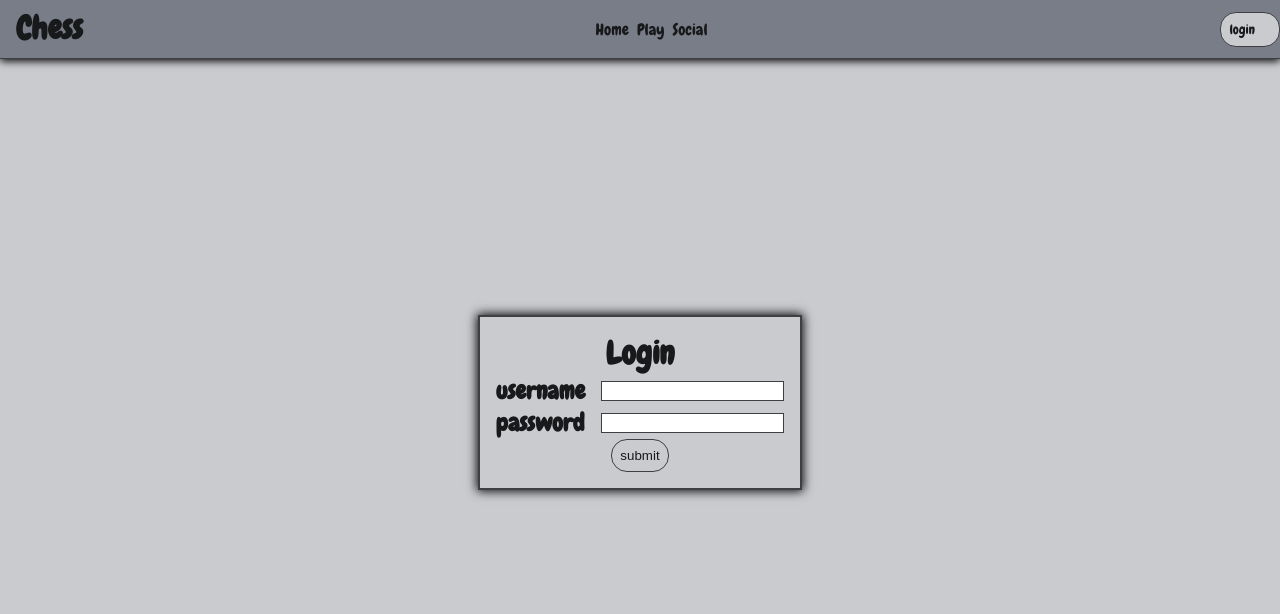
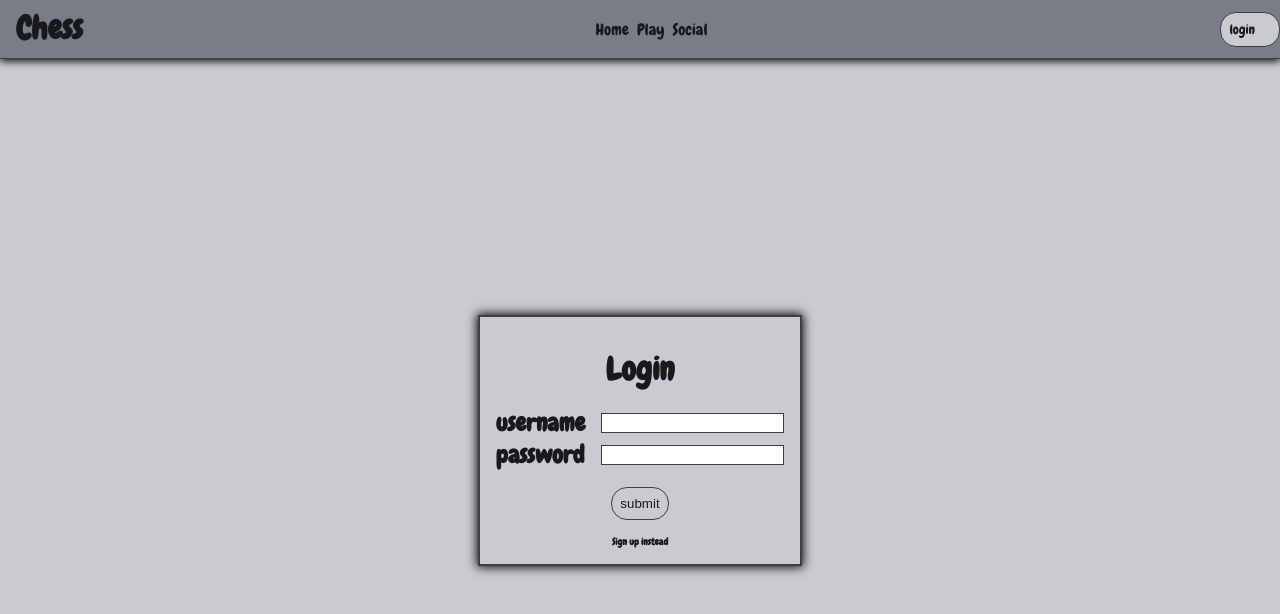
Before and after one commit to helauren42/WebChess, a React (Create React App) app in the folder reactapp/: page / in a window 1280 px wide. Both pictures are taken after a click on the button "login". Shown: the top 614 px of the page. Built offline with nearby package versions, Linux system fonts and the light colour scheme.

Commit message:
better login interface added signup interface, added login to signup redirect and vice versa

```diff
--- a/reactapp/package.json
+++ b/reactapp/package.json
@@ -10,6 +10,7 @@
     "bootstrap": "^5.3.6",
     "react": "^19.1.0",
     "react-dom": "^19.1.0",
+    "react-router-dom": "^6.30.0",
     "react-scripts": "5.0.1",
     "web-vitals": "^2.1.4"
   },
--- a/reactapp/src/CSS/App.css
+++ b/reactapp/src/CSS/App.css
@@ -58,3 +58,9 @@ body {
   height: 100%;
   width: 100%;
 }
+
+.centerx-container {
+  display: flex;
+  flex-direction: row;
+  justify-content: space-around;
+}
--- a/reactapp/src/CSS/Login.css
+++ b/reactapp/src/CSS/Login.css
@@ -18,6 +18,10 @@
   align-items: center;
 }
 
+.account-title {
+  margin: 1rem;
+}
+
 .input-block {
   display: flex;
   flex-direction: row;
@@ -34,8 +38,11 @@
   border-color: var(--border-color);
 }
 
-.account-submitform-container {
-  display: flex;
-  flex-direction: row;
-  justify-content: space-around;
+.account-submit-btn {
+  margin: 1rem;
 }
+
+.account-signin-redirect {
+  margin: 0 auto;
+  font-size: 0.6rem;
+}
--- a/reactapp/src/JS/App.js
+++ b/reactapp/src/JS/App.js
@@ -6,6 +6,7 @@ import { HomePage } from "./Home.js"
 import { NavBar } from './NavBar';
 import { GamePage } from './Game.js'
 import { LoginPage } from './Login.js'
+import { SignupPage } from './Signup.js'
 import { SocialPage } from './Social.js'
 import { AccountPage } from './Account.js'
 
@@ -21,6 +22,7 @@ const App = () => {
         <Route path="/game" element={<GamePage />} />
         <Route path="/social" element={<SocialPage />} />
         <Route path="/login" element={<LoginPage />} />
+        <Route path="/signup" element={<SignupPage />} />
         <Route path="/account" element={<AccountPage />} />
       </Routes>
     </AppContext.Provider>
--- a/reactapp/src/JS/Login.js
+++ b/reactapp/src/JS/Login.js
@@ -1,4 +1,5 @@
 import { useState, useEffect } from 'react'
+import { Link } from 'react-router-dom'
 import '../CSS/Login.css'
 
 export const LoginPage = () => {
@@ -19,7 +20,7 @@ export const LoginPage = () => {
   return (
     <div className="account-base-container">
       <div className="account-block">
-        <h1>Login</h1>
+        <h1 className='account-title'>Login</h1>
         <form className="account-form" onSubmit={(e) => { submitLogin(e) }}>
           <div className='input-block'>
             <h2 className='input-header'>username</h2>
@@ -29,10 +30,15 @@ export const LoginPage = () => {
             <h2 className='input-header'>password</h2>
             <input className='input-input' required type="text" onChange={(e) => setPassword(inputChange(e))} />
           </div>
-          <div className='account-submitform-container'>
+          <div className='centerx-container'>
             <button className='account-submit-btn'>submit</button>
           </div>
         </form>
+        <Link to={"/signup"}>
+          <div className='centerx-container'>
+            <h3 className='account-signin-redirect'>Sign up instead</h3>
+          </div>
+        </Link>
       </div>
     </div >
   )
--- a/reactapp/src/JS/Signup.js
+++ b/reactapp/src/JS/Signup.js
@@ -1,12 +1,38 @@
 import { useEffect, useState } from "react";
+import { Link } from 'react-router-dom'
 
 export const SignupPage = () => {
+  const [username, setUsername] = useState("")
+  const [password, setPassword] = useState("")
+  const inputChange = (e) => {
+    return e.target.value
+  }
+  const submitSignup = (e) => {
+    console.log("submitting signup", e)
+  }
   return (
-    <div id="account-base-container">
-      <div id="account-block">
-        <form className="account-form" onSubmit={(e) => { submitLogin(e) }}>
+    <div className="account-base-container">
+      <div className="account-block">
+        <h1 className='account-title'>Signup</h1>
+        <form className="account-form" onSubmit={(e) => { submitSignup(e) }}>
+          <div className='input-block'>
+            <h2 className='input-header'>username</h2>
+            <input className='input-input' required type="text" onChange={(e) => setUsername(inputChange(e))} />
+          </div>
+          <div className='input-block'>
+            <h2 className='input-header'>password</h2>
+            <input className='input-input' required type="text" onChange={(e) => setPassword(inputChange(e))} />
+          </div>
+          <div className='centerx-container'>
+            <button className='account-submit-btn'>submit</button>
+          </div>
         </form>
+        <Link to={"/login"}>
+          <div className='centerx-container'>
+            <h3 className='account-signin-redirect'>login instead</h3>
+          </div>
+        </Link>
       </div>
-    </div>
+    </div >
   )
 }
```
Also changed, not shown: 1 other file (tests, documents, lock files or other folders).
